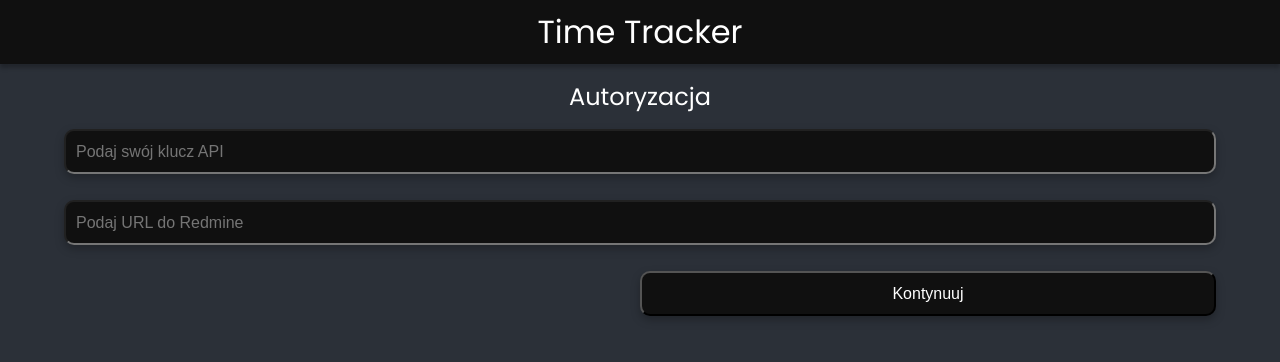
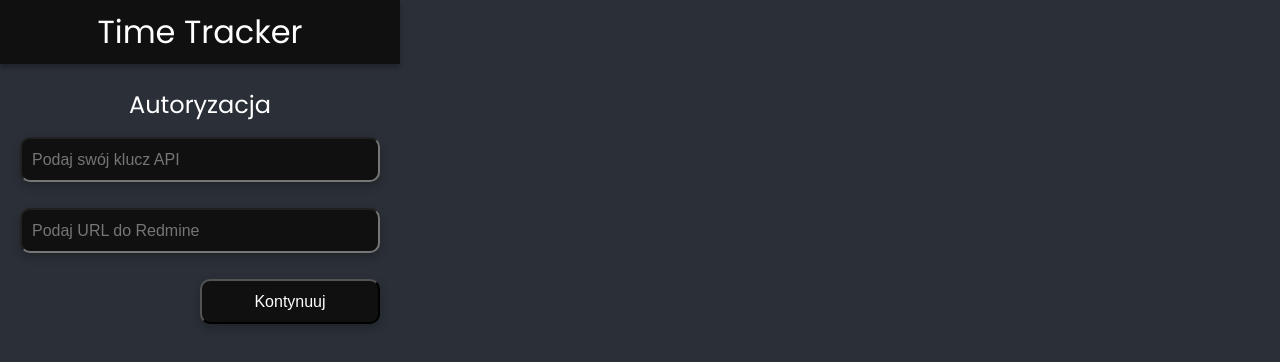
Before and after one commit to PSmigielski/redmine-time-tracker, a React (Vite) app: page /unauthorized in a window 1280 px wide. Shown: the top 362 px of the page. Built offline with nearby package versions, Linux system fonts and the light colour scheme.

Commit message:
fix list and issue styling

```diff
--- a/src/components/organisms/TimerWrapper.tsx
+++ b/src/components/organisms/TimerWrapper.tsx
@@ -1,7 +1,10 @@
 import React from "react";
+import "../../styles/TimerWrapper.css";
 
 export const TimerWrapper = () => {
     return(
-        <div></div>
+        <div className="timerWrapper">
+
+        </div>
     );
 }
--- a/src/styles/AppWrapper.css
+++ b/src/styles/AppWrapper.css
@@ -1,3 +1,12 @@
+.appWrapper{
+    width: 100%;
+    height: 600px;
+}
+section{
+    width: 400px;
+    height: 536px;
+
+}
 .appWrapper__nav{
     height: 64px;
     background: var(--secondary);
--- a/src/styles/Issue.css
+++ b/src/styles/Issue.css
@@ -1,6 +1,6 @@
 .issue{
     width: 90%;
-    height: 40px;
+    margin: 5px 0px 5px 0px;
     display: flex;
     align-items: center;
     justify-content: flex-start;
--- a/src/styles/IssueList.css
+++ b/src/styles/IssueList.css
@@ -1,5 +1,7 @@
 .issueList{
     width: 100%;
+    overflow-y: scroll;
+    height: 396px;
     display: flex;
     align-items: center;
     justify-content: flex-start;
--- /dev/null
+++ b/src/styles/MainView.css
@@ -0,0 +1,8 @@
+.mainView{
+    width: 100%;
+    height: 100%;
+    display: flex;
+    flex-direction: column;
+    justify-content: space-between;
+    align-items: center;
+}
--- /dev/null
+++ b/src/styles/TimerWrapper.css
@@ -0,0 +1,7 @@
+.timerWrapper{
+    width: 100%;
+    height: 140px;
+    align-self: flex-end;
+    background-color: var(--secondary);
+    box-shadow: 0px -4px 4px rgba(0, 0, 0, 0.25);
+}
--- a/src/styles/style.css
+++ b/src/styles/style.css
@@ -20,3 +20,10 @@
   height: 100vh;
   font-family: 'Poppins', sans-serif;
 }
+#root{
+  width: 400px;
+  height: 600px;
+}
+::-webkit-scrollbar {
+  display: none;
+}
--- a/src/views/MainView.tsx
+++ b/src/views/MainView.tsx
@@ -1,13 +1,12 @@
 import React from "react";
 import {IssueList} from "../components/molecules/IssueList";
 import {TimerWrapper} from "../components/organisms/TimerWrapper";
-
+import "../styles/MainView.css";
 export const MainView = () =>{
-
     return (
-        <>
+        <div className="mainView">
             <IssueList />
             <TimerWrapper />
-        </>
+        </div>
     );
 }
```
Also changed, not shown: src/main.tsx (+9 -0 lines).
